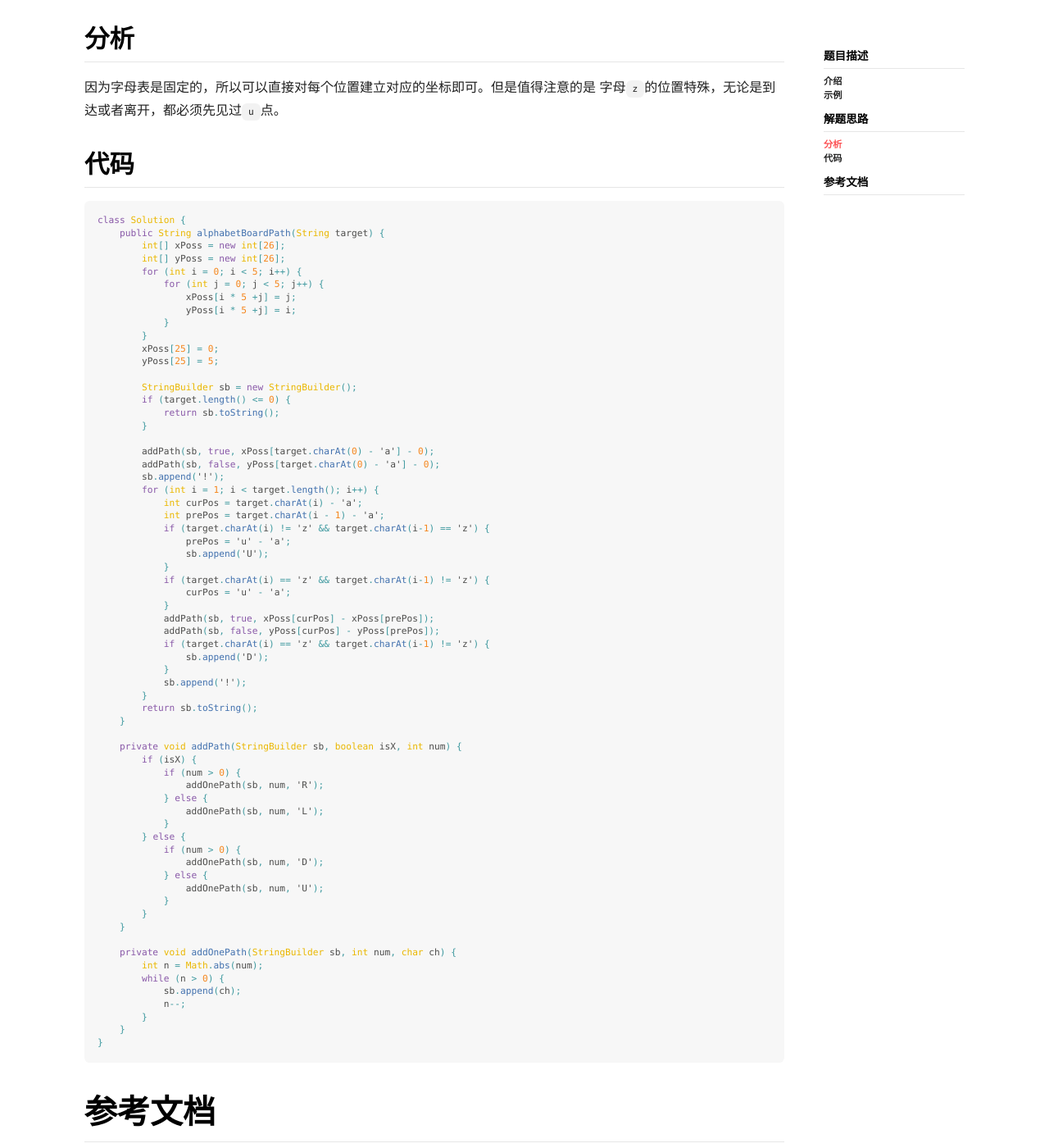
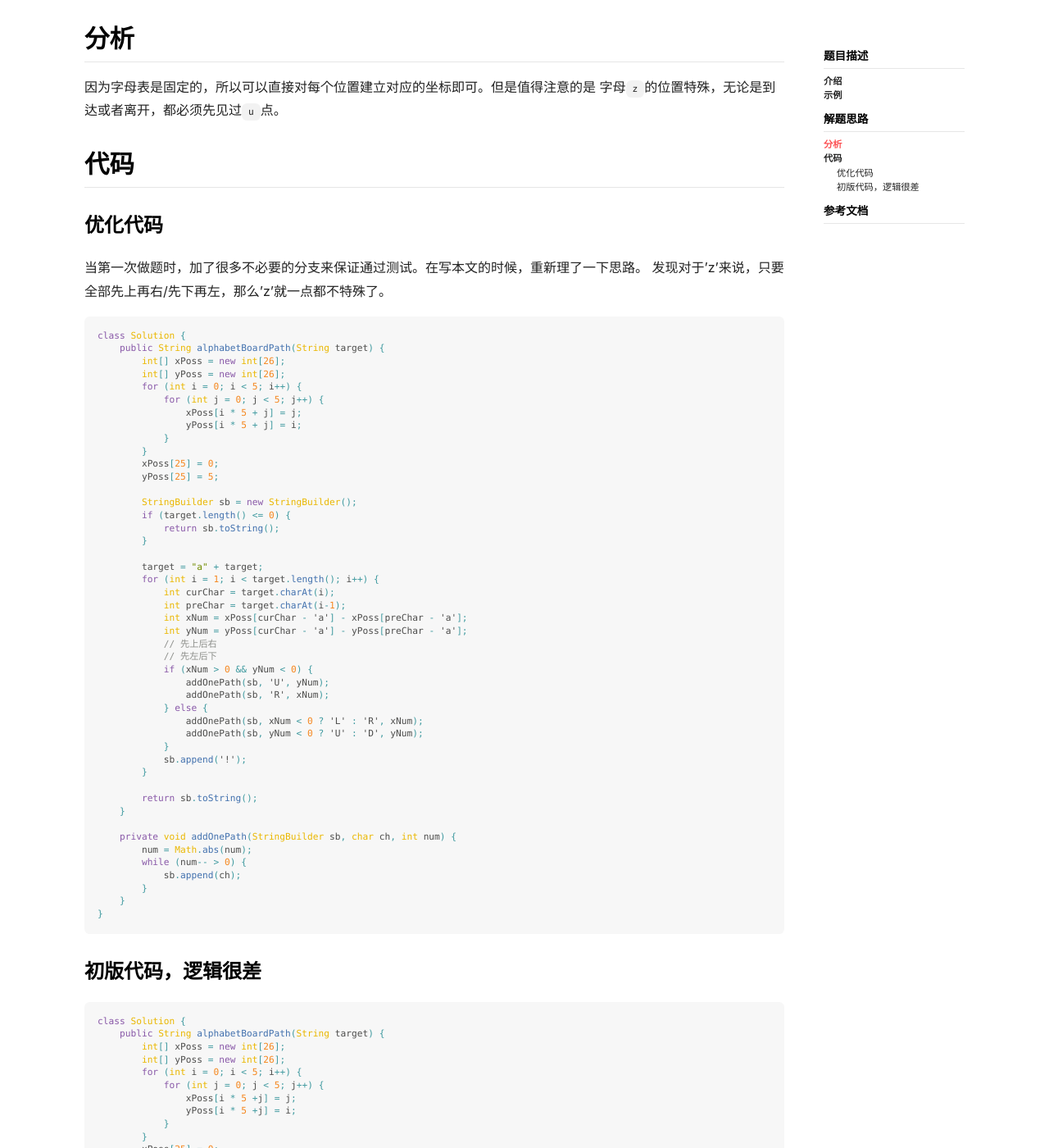
Before and after one commit to sureally/sureally.github.io, a Jekyll site: the page built from _posts/2019-08-08-leetcode-1138-解题报告.markdown, in a window 1280 px wide and 1400 px high, scrolled down 1338 px. Shown: the whole window at 82% size. Built offline with Jekyll 4.4.1, drawn with Linux system fonts in a browser that asks for light colours; nearby versions of some CDN libraries.

Commit message:
Blog 更新。

````diff
--- a/_posts/2019-08-08-leetcode-1138-解题报告.markdown
+++ b/_posts/2019-08-08-leetcode-1138-解题报告.markdown
@@ -52,6 +52,60 @@ Output: "RR!DDRR!UUL!R!"
 
 ## 代码
 
+### 优化代码
+当第一次做题时，加了很多不必要的分支来保证通过测试。在写本文的时候，重新理了一下思路。
+发现对于'z'来说，只要全部先上再右/先下再左，那么'z'就一点都不特殊了。
+
+```java
+class Solution {
+    public String alphabetBoardPath(String target) {
+        int[] xPoss = new int[26];
+        int[] yPoss = new int[26];
+        for (int i = 0; i < 5; i++) {
+            for (int j = 0; j < 5; j++) {
+                xPoss[i * 5 + j] = j;
+                yPoss[i * 5 + j] = i;
+            }
+        }
+        xPoss[25] = 0;
+        yPoss[25] = 5;
+
+        StringBuilder sb = new StringBuilder();
+        if (target.length() <= 0) {
+            return sb.toString();
+        }
+
+        target = "a" + target;
+        for (int i = 1; i < target.length(); i++) {
+            int curChar = target.charAt(i);
+            int preChar = target.charAt(i-1);
+            int xNum = xPoss[curChar - 'a'] - xPoss[preChar - 'a'];
+            int yNum = yPoss[curChar - 'a'] - yPoss[preChar - 'a'];
+            // 先上后右
+            // 先左后下
+            if (xNum > 0 && yNum < 0) {
+                addOnePath(sb, 'U', yNum);
+                addOnePath(sb, 'R', xNum);
+            } else {
+                addOnePath(sb, xNum < 0 ? 'L' : 'R', xNum);
+                addOnePath(sb, yNum < 0 ? 'U' : 'D', yNum);
+            }
+            sb.append('!');
+        }
+
+        return sb.toString();
+    }
+
+    private void addOnePath(StringBuilder sb, char ch, int num) {
+        num = Math.abs(num);
+        while (num-- > 0) {
+            sb.append(ch);
+        }
+    }
+}
+```
+
+### 初版代码，逻辑很差
 ```java
 class Solution {
     public String alphabetBoardPath(String target) {
````
